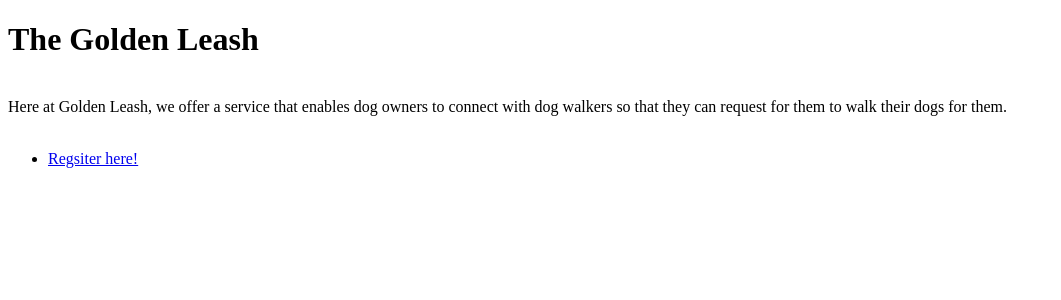
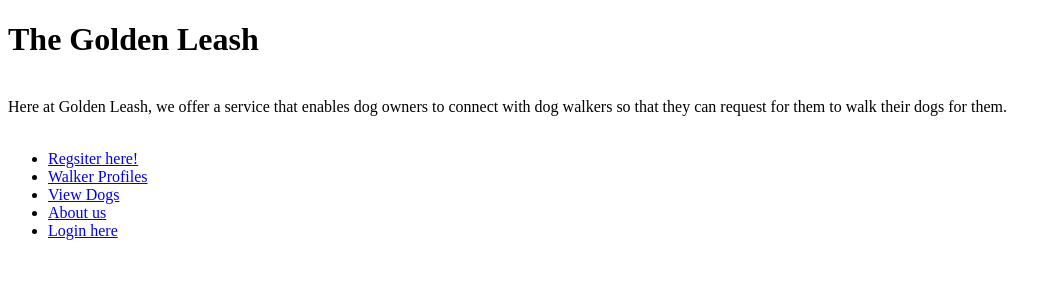
Before and after one commit to IdreesMahmood/golden_leash_project, a Django app: page / in a window 1280 px wide. Shown: the top 300 px of the page, without its empty margins (0-1061 px from the left). Run offline with Django 3.2, Linux system fonts and the light colour scheme.

Commit message:
links part 2

```diff
--- a/golden_leash/urls.py
+++ b/golden_leash/urls.py
@@ -8,4 +8,11 @@ urlpatterns = [
 
     url(r'^register/$', views.register, name='register'),
 
+	url(r'^walkerProfiles/$', views.walkerProfiles, name='walkerProfiles'),
+
+	url(r'^viewDogs/$', views.viewDogs, name='viewDogs'),
+
+	url(r'^about/$', views.about, name='about'),
+
+	url(r'^login/$', views.login, name='login'),
     ]
--- a/golden_leash/views.py
+++ b/golden_leash/views.py
@@ -6,6 +6,22 @@ from golden_leash.forms import UserForm, UserProfileForm
 def index(request):
 
     return render(request, "golden_leash/index.html", {})
+
+def walkerProfiles(request):
+
+	return render(request, "golden_leash/walkerProfiles.html", {})
+
+def viewDogs(request):
+
+	return render(request, "golden_leash/viewDogs.html", {})
+
+def about(request):
+
+	return render(request, "golden_leash/about.html", {})
+
+def login(request):
+
+	return render(request, "golden_leash/login.html", {})
 
 def register(request):
     registered = False
--- a/templates/golden_leash/index.html
+++ b/templates/golden_leash/index.html
@@ -21,6 +21,10 @@
 		<div>
 			<ul>
 				<li><a href="golden_leash/register">Regsiter here!</a></li>
+				<li><a href="golden_leash/walkerProfiles">Walker Profiles</a></li>
+				<li><a href="golden_leash/viewDogs">View Dogs</a></li>
+				<li><a href="golden_leash/about">About us</a></li>
+				<li><a href="golden_leash/login">Login here</a></li>
 			</ul>
 
 
```
